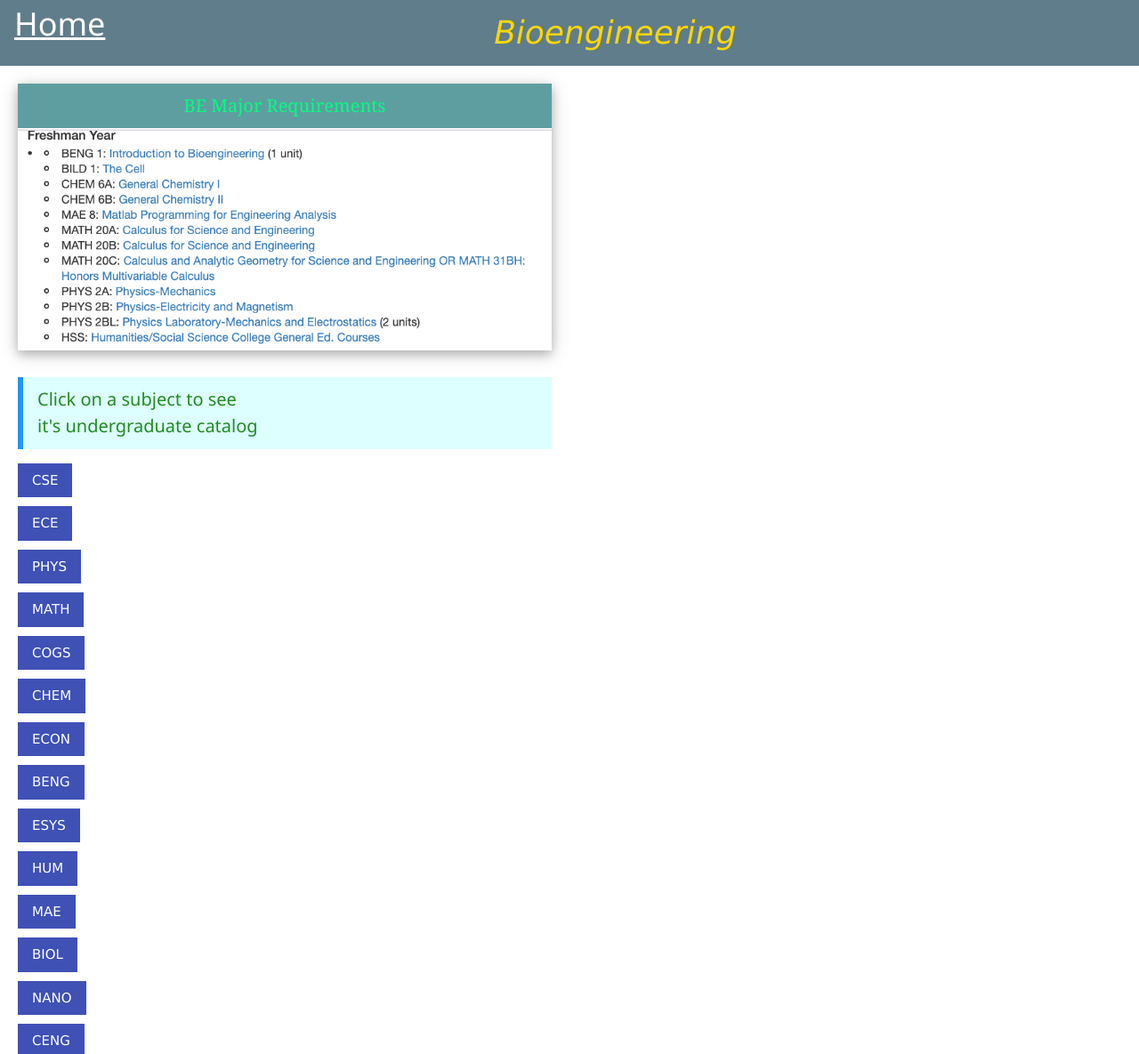
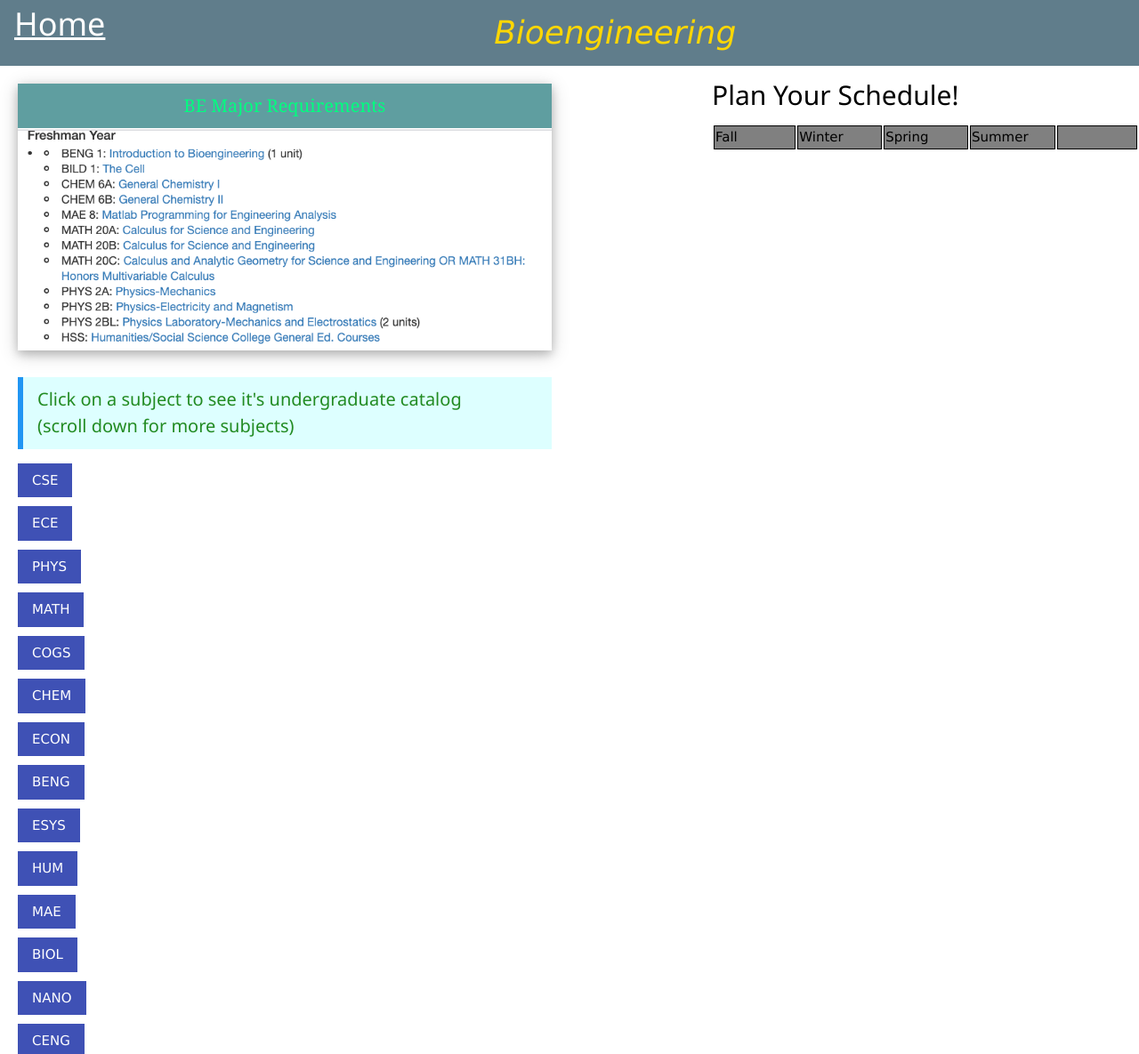
Before and after one commit to aksharans/UCSD_course_planner, a Flask app: page /Bioengineering in a window 1280 px wide. Shown: the top 1185 px of the page at 89% size. Run offline with Flask 2, Linux system fonts and the light colour scheme.

Commit message:
scrollbar adjustments and set up table

```diff
--- a/static/css/style.css
+++ b/static/css/style.css
@@ -86,3 +86,49 @@
     position: relative;
     width: 100%;
 }
+
+.data-table {
+    margin-left: 800px;
+    float: right;
+    position: absolute;
+}
+
+.t2 {
+    display: table;
+    border-collapse: separate;
+	border-spacing: 2px;
+}
+
+.thead {
+    display: table-header-group;
+    background-color: grey;
+}
+
+.tr {
+    display: table-row;
+}
+
+.td {
+    display: table-cell;
+    border:1px solid black;
+	padding:1px;
+    width: 100px;
+}
+
+
+/* for scroll bar */
+::-webkit-scrollbar {
+    width: 10px;
+}
+
+::-webkit-scrollbar-thumb {
+    background: #888;
+}
+
+::-webkit-scrollbar-track {
+    box-shadow: inset 0 0 5px grey;
+    background: #f1f1f1;
+}
+::-webkit-scrollbar-thumb:hover {
+    background-color: lightseagreen;
+}
--- a/templates/page.html
+++ b/templates/page.html
@@ -23,6 +23,27 @@
 
 {% block body %}
 
+<div class="data-table">
+
+    <h2>Plan Your Schedule!</h2>
+    <div class="t2">
+
+        <div class="thead">
+            <div class="tr">
+                <div class="td">Fall</div>
+                <div class="td">Winter</div>
+                <div class="td">Spring</div>
+                <div class="td">Summer</div>
+                <div class="td"></div>
+            </div>
+        </div>
+
+    </div>
+
+
+
+</div>
+
 
 <div class="i w3-card-4">
     <h4>{{ mcode }} Major Requirements</h4>
@@ -33,7 +54,7 @@
 <div class="t">
 
     <div class="panel w3-panel w3-leftbar w3-pale-blue w3-border-blue">
-        <h4>Click on a subject to see <br>it's undergraduate catalog</h4>
+        <h4>Click on a subject to see it's undergraduate catalog<br>(scroll down for more subjects)</h4>
     </div>
 {% for course in courses %}
     <div class="button">
```
